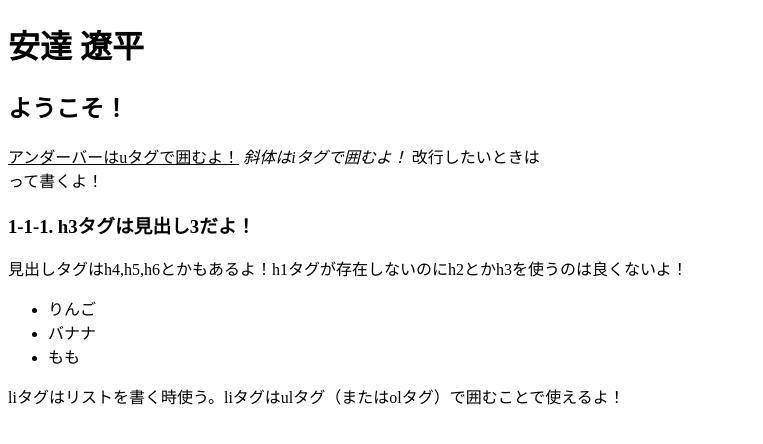
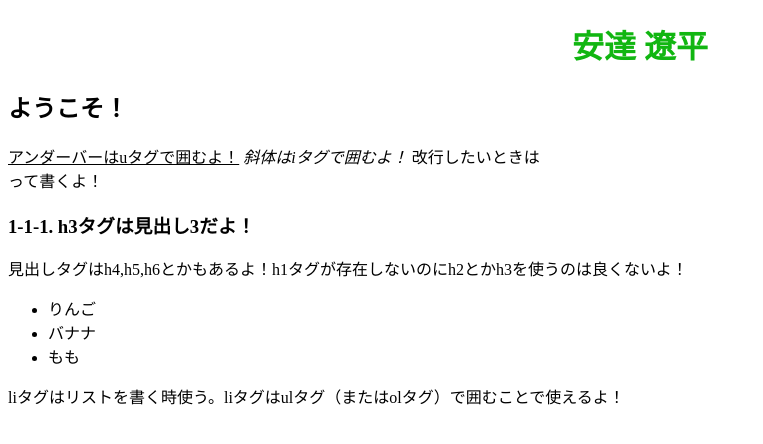
Before and after one commit to ryohei-adachi/myportfolio, a plain HTML site: page index.html in a window 1280 px wide. Shown: the whole page, without its empty margins (0-763 px from the left). Drawn offline with Linux system fonts and the light colour scheme.

Commit message:
first commit

```diff
--- a/style.css
+++ b/style.css
@@ -1,4 +1,4 @@
-#main_name {
+.main_name {
 	color: rgb(17, 182, 17);
 	text-align: center;
 }
```
